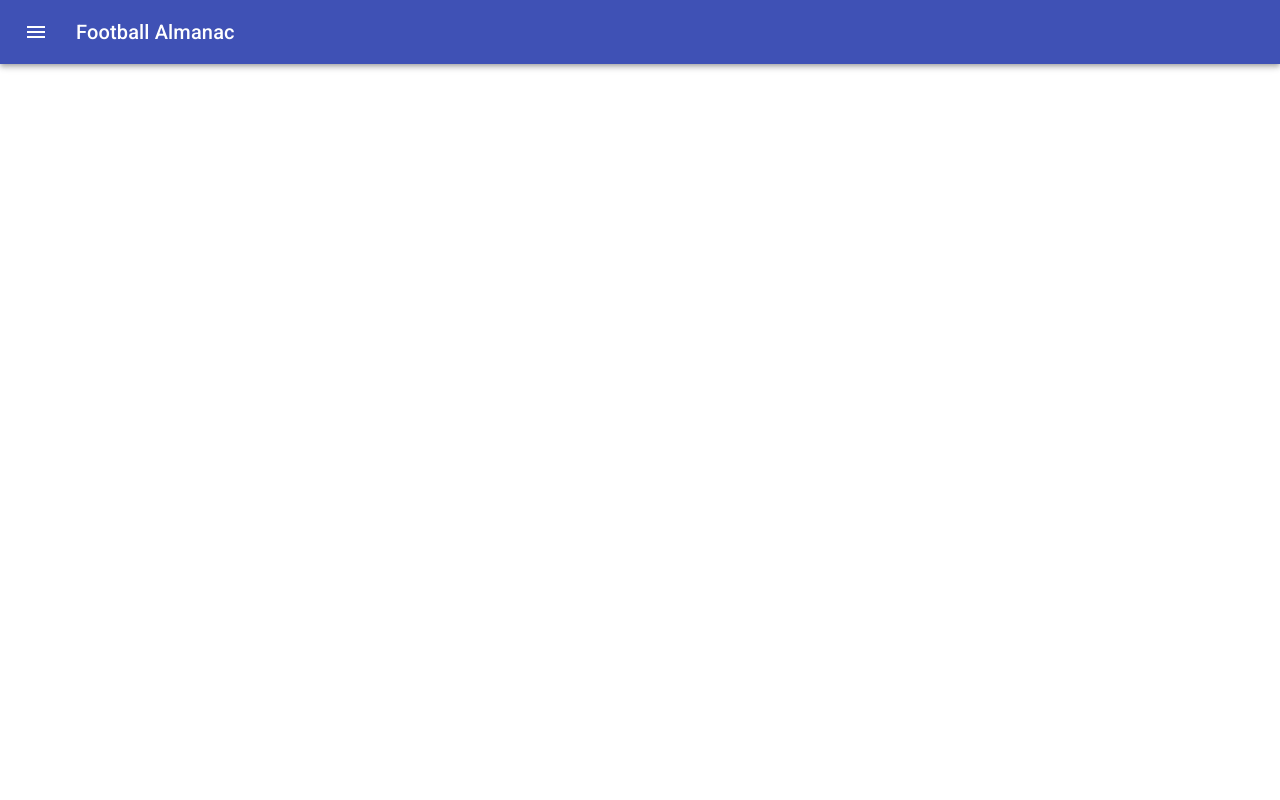
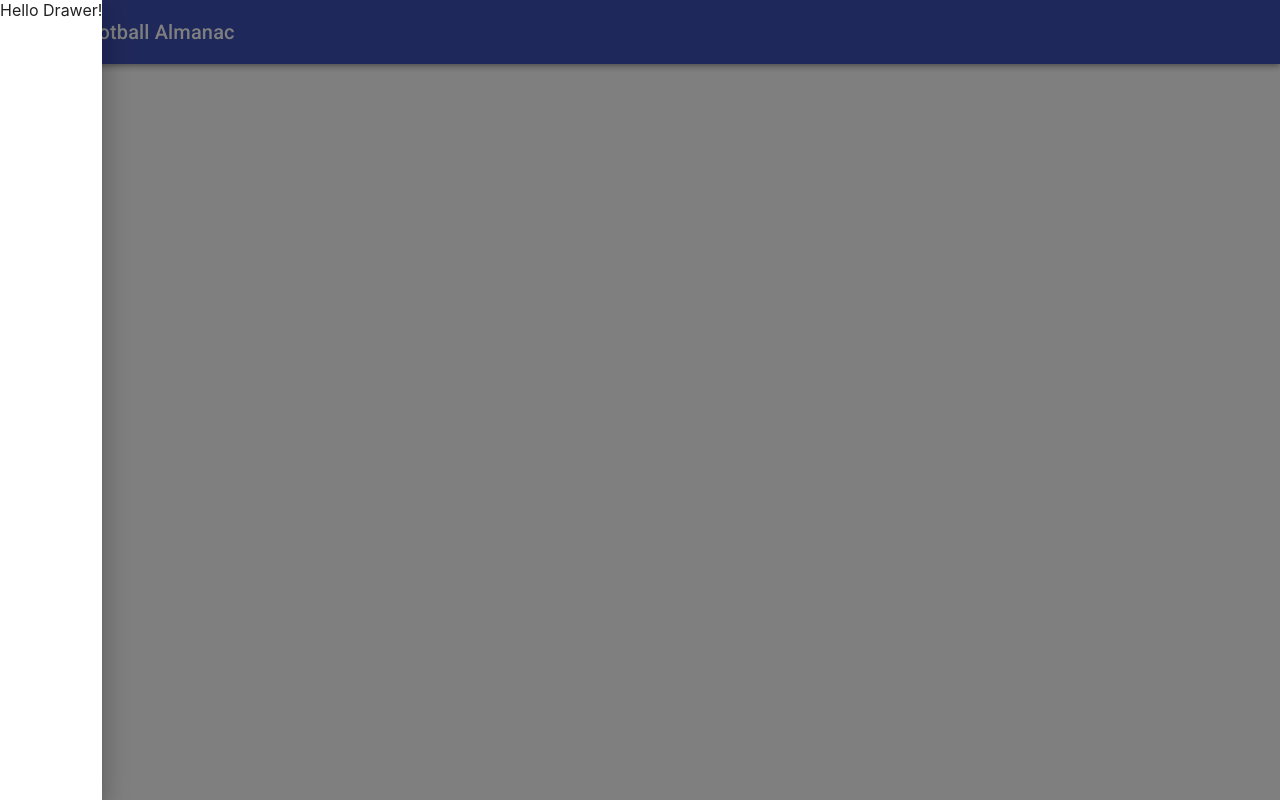
Before and after one commit to CodyBrewer/Football-Almanac, a React (Create React App) app: page / in a window 1280 px wide. Both pictures are taken after a click on the button "menu". Built offline with nearby package versions, Linux system fonts and the light colour scheme.

Commit message:
added drawer toggling

```diff
--- a/package.json
+++ b/package.json
@@ -12,8 +12,10 @@
     "@types/node": "^13.7.0",
     "@types/react": "^16.9.19",
     "@types/react-dom": "^16.9.5",
+    "@types/react-router-dom": "^5.1.3",
     "react": "^16.12.0",
     "react-dom": "^16.12.0",
+    "react-router-dom": "^5.1.2",
     "react-scripts": "3.3.1",
     "typescript": "^3.7.5"
   },
--- a/src/components/App.tsx
+++ b/src/components/App.tsx
@@ -1,6 +1,12 @@
-import React from "react";
+import React, { useState } from "react";
 import { createStyles, makeStyles, Theme } from "@material-ui/core/styles";
-import { AppBar, Toolbar, Typography, IconButton } from "@material-ui/core";
+import {
+  AppBar,
+  Toolbar,
+  Typography,
+  IconButton,
+  Drawer
+} from "@material-ui/core";
 import MenuIcon from "@material-ui/icons/Menu";
 
 const useStyles = makeStyles((theme: Theme) =>
@@ -19,8 +25,60 @@ const useStyles = makeStyles((theme: Theme) =>
 
 const App: React.FC = () => {
   const classes = useStyles();
+  // const [isOpen, setIsOpen] = useState(false);
+
+  // const toggleDrawer = (open: boolean) => (
+  //   event: React.KeyboardEvent | React.MouseEvent
+  // ) => {
+  //   if (
+  //     event.type === "keydown" &&
+  //     ((event as React.KeyboardEvent).key === "Tab" ||
+  //       (event as React.KeyboardEvent).key === "Shift")
+  //   ) {
+  //     setIsOpen(open);
+  //   }
+  // };
+
+  // return (
+  //   <div>
+  //     <div className={classes.root}>
+  //       <AppBar position="static">
+  //         <Toolbar>
+  //           <IconButton
+  //             edge="start"
+  //             className={classes.menuButton}
+  //             color="inherit"
+  //             aria-label="menu"
+  //           >
+  //             <MenuIcon />
+  //           </IconButton>
+  //           <Typography variant="h6" className={classes.title}>
+  //             Football Almanac
+  //           </Typography>
+  //         </Toolbar>
+  //       </AppBar>
+  //     </div>
+  //     <Drawer open={isOpen} onClose={toggleDrawer(false)}>
+  //       Hello Drawer!
+  //     </Drawer>
+  //   </div>
+  // );
+  const [isOpen, setIsOpen] = useState(false);
+  const toggleDrawer = (open: boolean) => (
+    event: React.KeyboardEvent | React.MouseEvent
+  ) => {
+    if (
+      event.type === "keydown" &&
+      ((event as React.KeyboardEvent).key === "Tab" ||
+        (event as React.KeyboardEvent).key === "Shift")
+    ) {
+      return;
+    }
+    setIsOpen(open);
+  };
 
   return (
+    <div>
       <div className={classes.root}>
         <AppBar position="static">
           <Toolbar>
@@ -29,6 +87,7 @@ const App: React.FC = () => {
               className={classes.menuButton}
               color="inherit"
               aria-label="menu"
+              onClick={toggleDrawer(true)}
             >
               <MenuIcon />
             </IconButton>
@@ -38,6 +97,10 @@ const App: React.FC = () => {
           </Toolbar>
         </AppBar>
       </div>
+      <Drawer open={isOpen} onClose={toggleDrawer(false)}>
+        Hello Drawer!
+      </Drawer>
+    </div>
   );
 };
 
```
Also changed, not shown: 1 other file (tests, documents, lock files or other folders). Lines whose indentation alone changed are shown as unchanged.
